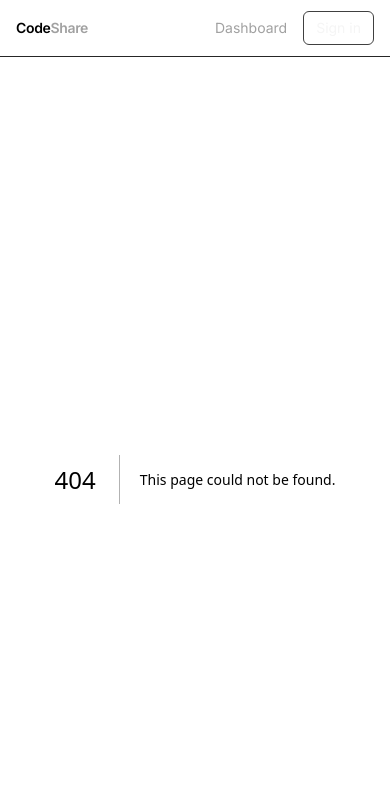
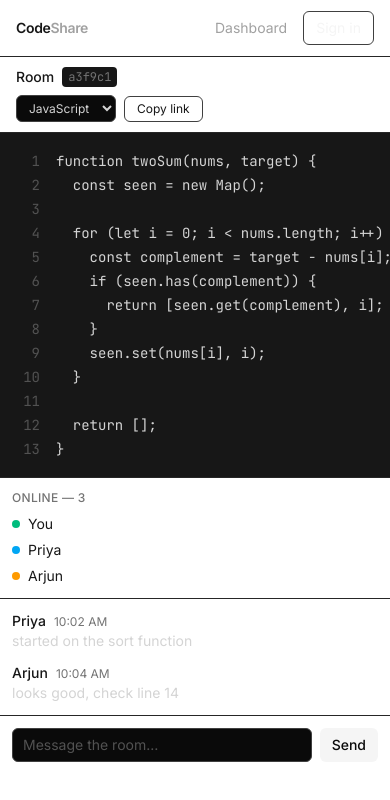
Before and after one commit to GitDaksh/codeshare, a Next.js app in the folder client/: page /room/a3f9c1 in a window 390 px wide. Before the commit this address had no page. Shown: the top 800 px of the page. Built offline with nearby package versions, Linux system fonts and the light colour scheme.

Commit message:
build responsive dashboard page

```diff
--- a/client/app/dashboard/page.tsx
+++ b/client/app/dashboard/page.tsx
@@ -67,7 +67,7 @@ export default function DashboardPage() {
           {rooms.map((room) => (
             <div
               key={room.id}
-              className="flex items-center justify-between gap-4 px-4 py-3"
+              className="flex flex-col gap-3 px-4 py-3 sm:flex-row sm:items-center sm:justify-between sm:gap-4"
             >
               <div className="min-w-0 flex-1">
                 <div className="flex items-center gap-2">
--- a/client/app/page.tsx
+++ b/client/app/page.tsx
@@ -10,16 +10,16 @@ export default function Home() {
         Create a room, share the link, and edit code with your team live —
         no setup, no friction.
       </p>
-      <div className="mt-8 flex gap-3">
+      <div className="mt-8 flex w-full flex-col gap-3 sm:w-auto sm:flex-row">
         <Link
           href="/register"
-          className="rounded-md bg-neutral-100 px-5 py-2.5 text-sm font-medium text-neutral-950 transition-colors hover:bg-neutral-200"
+          className="w-full rounded-md bg-neutral-100 px-5 py-2.5 text-center text-sm font-medium text-neutral-950 transition-colors hover:bg-neutral-200 sm:w-auto"
         >
           Get started
         </Link>
         <Link
           href="/login"
-          className="rounded-md border border-neutral-700 px-5 py-2.5 text-sm font-medium transition-colors hover:border-neutral-500"
+          className="w-full rounded-md border border-neutral-700 px-5 py-2.5 text-center text-sm font-medium transition-colors hover:border-neutral-500 sm:w-auto"
         >
           Sign in
         </Link>
--- /dev/null
+++ b/client/app/room/[id]/page.tsx
@@ -0,0 +1,155 @@
+"use client";
+
+import { use, useState } from "react";
+import type { ChatMessage } from "@/types/chat";
+import type { OnlineUser } from "@/types/presence";
+
+const mockUsers: OnlineUser[] = [
+  { id: "u1", name: "You", color: "bg-emerald-500" },
+  { id: "u2", name: "Priya", color: "bg-sky-500" },
+  { id: "u3", name: "Arjun", color: "bg-amber-500" },
+];
+
+const mockMessages: ChatMessage[] = [
+  { id: "m1", sender: "Priya", text: "started on the sort function", timestamp: "10:02 AM" },
+  { id: "m2", sender: "Arjun", text: "looks good, check line 14", timestamp: "10:04 AM" },
+];
+
+const mockCode = `function twoSum(nums, target) {
+  const seen = new Map();
+
+  for (let i = 0; i < nums.length; i++) {
+    const complement = target - nums[i];
+    if (seen.has(complement)) {
+      return [seen.get(complement), i];
+    }
+    seen.set(nums[i], i);
+  }
+
+  return [];
+}`;
+
+const languages = ["JavaScript", "TypeScript", "Python", "C++", "Java"];
+
+export default function RoomPage({
+  params,
+}: {
+  params: Promise<{ id: string }>;
+}) {
+  const { id } = use(params);
+  const [language, setLanguage] = useState(languages[0]);
+  const [messages, setMessages] = useState<ChatMessage[]>(mockMessages);
+  const [draft, setDraft] = useState("");
+
+  function handleSend() {
+    if (!draft.trim()) return;
+    setMessages([
+      ...messages,
+      {
+        id: Math.random().toString(16).slice(2, 8),
+        sender: "You",
+        text: draft,
+        timestamp: "just now",
+      },
+    ]);
+    setDraft("");
+  }
+
+  return (
+    <main className="flex flex-col md:h-[calc(100vh-56px)]">
+      {/* Room header */}
+      <div className="flex flex-col gap-2 border-b border-neutral-800 px-4 py-2.5 sm:flex-row sm:items-center sm:justify-between">
+        <div className="flex items-center gap-2">
+          <span className="text-sm font-medium">Room</span>
+          <span className="rounded bg-neutral-900 px-1.5 py-0.5 font-[family-name:var(--font-mono)] text-xs text-neutral-500">
+            {id}
+          </span>
+        </div>
+        <div className="flex flex-wrap items-center gap-2">
+          <select
+            value={language}
+            onChange={(e) => setLanguage(e.target.value)}
+            className="rounded-md border border-neutral-700 bg-neutral-950 px-2 py-1 text-xs text-neutral-300"
+          >
+            {languages.map((lang) => (
+              <option key={lang} value={lang}>
+                {lang}
+              </option>
+            ))}
+          </select>
+          <button
+            onClick={() => navigator.clipboard.writeText(window.location.href)}
+            className="rounded-md border border-neutral-700 px-3 py-1 text-xs transition-colors hover:border-neutral-500"
+          >
+            Copy link
+          </button>
+        </div>
+      </div>
+
+      {/* Body: editor + sidebar */}
+      <div className="flex flex-1 flex-col md:min-h-0 md:flex-row">
+        {/* Editor placeholder */}
+        <div className="min-h-[280px] min-w-0 flex-1 overflow-auto bg-neutral-900 p-4 md:h-full md:min-h-0">
+          <pre className="font-[family-name:var(--font-mono)] text-sm leading-6 text-neutral-300">
+            {mockCode.split("\n").map((line, i) => (
+              <div key={i} className="flex">
+                <span className="mr-4 w-6 shrink-0 select-none text-right text-neutral-600">
+                  {i + 1}
+                </span>
+                <span>{line}</span>
+              </div>
+            ))}
+          </pre>
+        </div>
+
+        {/* Sidebar */}
+        <aside className="flex w-full flex-col border-t border-neutral-800 md:h-full md:w-72 md:shrink-0 md:border-l md:border-t-0">
+          {/* Online users */}
+          <div className="border-b border-neutral-800 p-3">
+            <h2 className="mb-2 text-xs font-medium uppercase tracking-wide text-neutral-500">
+              Online — {mockUsers.length}
+            </h2>
+            <ul className="space-y-1.5">
+              {mockUsers.map((user) => (
+                <li key={user.id} className="flex items-center gap-2 text-sm">
+                  <span className={`h-2 w-2 rounded-full ${user.color}`} />
+                  {user.name}
+                </li>
+              ))}
+            </ul>
+          </div>
+
+          {/* Chat */}
+          <div className="flex flex-col md:min-h-0 md:flex-1">
+            <div className="max-h-64 space-y-3 overflow-y-auto p-3 md:max-h-none md:flex-1">
+              {messages.map((msg) => (
+                <div key={msg.id} className="text-sm">
+                  <div className="flex items-baseline gap-2">
+                    <span className="font-medium">{msg.sender}</span>
+                    <span className="text-xs text-neutral-500">{msg.timestamp}</span>
+                  </div>
+                  <p className="text-neutral-300">{msg.text}</p>
+                </div>
+              ))}
+            </div>
+            <div className="flex gap-2 border-t border-neutral-800 p-3">
+              <input
+                value={draft}
+                onChange={(e) => setDraft(e.target.value)}
+                onKeyDown={(e) => e.key === "Enter" && handleSend()}
+                placeholder="Message the room…"
+                className="min-w-0 flex-1 rounded-md border border-neutral-700 bg-neutral-950 px-2.5 py-1.5 text-sm placeholder:text-neutral-600 focus:border-neutral-500 focus:outline-none"
+              />
+              <button
+                onClick={handleSend}
+                className="rounded-md bg-neutral-100 px-3 py-1.5 text-sm font-medium text-neutral-950 transition-colors hover:bg-neutral-200"
+              >
+                Send
+              </button>
+            </div>
+          </div>
+        </aside>
+      </div>
+    </main>
+  );
+}
--- /dev/null
+++ b/client/types/chat.ts
@@ -0,0 +1,6 @@
+export type ChatMessage = {
+  id: string;
+  sender: string;
+  text: string;
+  timestamp: string;
+};
--- /dev/null
+++ b/client/types/presence.ts
@@ -0,0 +1,5 @@
+export type OnlineUser = {
+  id: string;
+  name: string;
+  color: string;
+};
```
